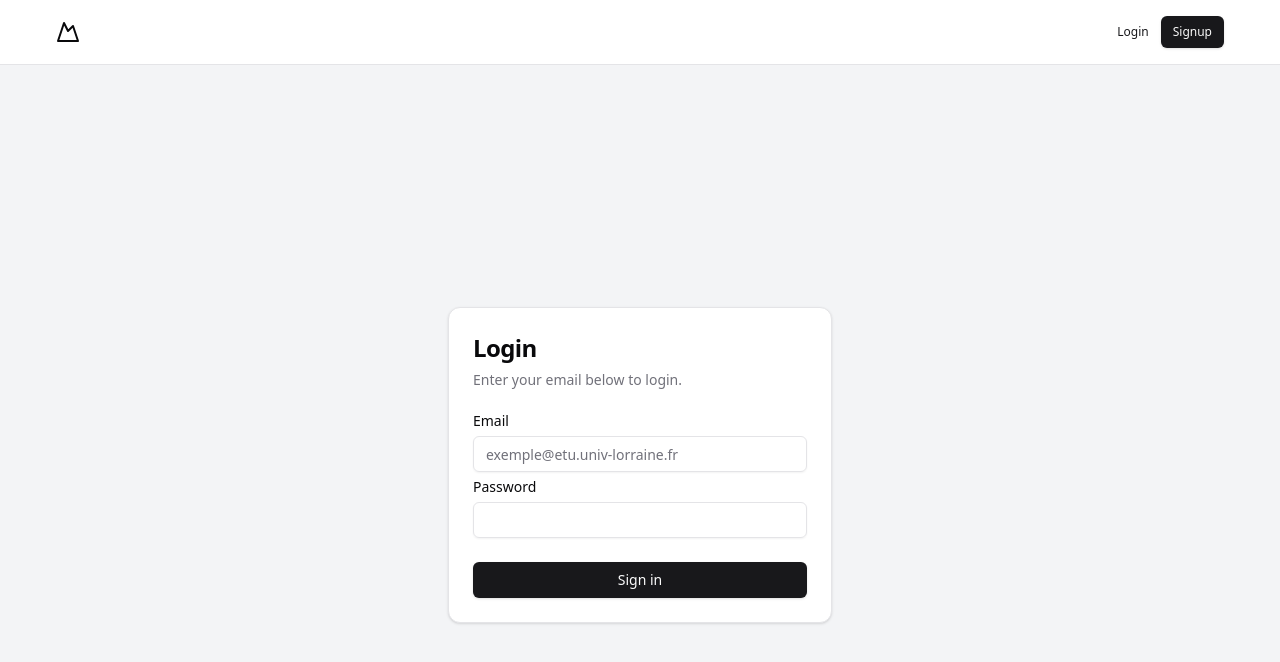
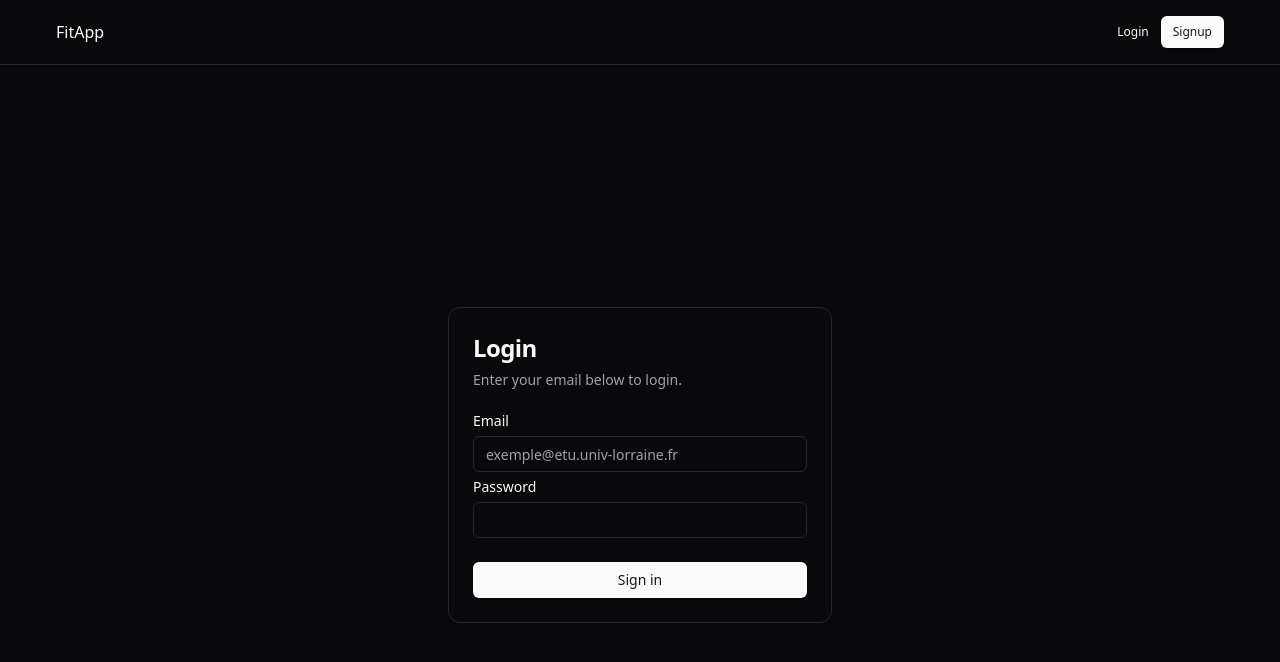
Before and after one commit to Louiscvh/health-app, a React (Vite) app: page /login in a window 1280 px wide. Shown: the top 662 px of the page. Built offline with nearby package versions, Linux system fonts and the light colour scheme.

Commit message:
Add: add two pages and fetch data

```diff
--- a/package.json
+++ b/package.json
@@ -24,6 +24,7 @@
     "react-dom": "^18.2.0",
     "react-hook-form": "^7.51.2",
     "react-router-dom": "^6.22.3",
+    "recharts": "^2.12.5",
     "sonner": "^1.4.41",
     "tailwind-merge": "^2.2.2",
     "tailwindcss-animate": "^1.0.7",
--- a/src/App.jsx
+++ b/src/App.jsx
@@ -2,16 +2,25 @@ import {BrowserRouter, Route, Routes} from "react-router-dom";
 import {Login} from "@/pages/Login.jsx";
 import {Header} from "@/components/Header.jsx";
 import {Signup} from "@/pages/Signup.jsx";
+import {PrivateRoutes, PublicRoutes} from "@/lib/router.jsx";
+import {Patients} from "@/pages/Patients.jsx";
+import {Patient} from "@/pages/Patient.jsx";
 
 function App() {
   return (
     <BrowserRouter>
         <Header/>
-      <Routes>
-          <Route path="/" element={<>Landing</>} />
-            <Route path="/signup" element={<Signup/>} />
-          <Route path="/login" element={<Login/>} />
-      </Routes>
+        <Routes>
+            <Route element={<PublicRoutes />}>
+                <Route path="/" element={<main className="container">Home</main>} />
+                <Route path="/signup" element={<Signup/>} />
+                <Route path="/login" element={<Login/>} />
+            </Route>
+            <Route element={<PrivateRoutes />}>
+                <Route path="/patients" element={<Patients />} />
+                <Route path="/patient/:id" element={<Patient />} />
+            </Route>
+        </Routes>
     </BrowserRouter>
   )
 }
--- a/src/components/Header.jsx
+++ b/src/components/Header.jsx
@@ -25,12 +25,10 @@ export const   Header = () => {
         <header className="px-4 py-4 border-b w-full shrink-0 md:px-6">
             <div className="container w-full flex items-center justify-between">
                 <Link className="flex mr-4" to="/">
-                    <MountainIcon className="h-6 w-6" />
-                    <span className="sr-only">Acme Inc</span>
+                    <span>FitApp</span>
                 </Link>
                 <nav className="text-sm font-medium">
                     {user ?
-
                         <DropdownMenu>
                             <DropdownMenuTrigger>
                                 <Avatar>
--- a/src/index.css
+++ b/src/index.css
@@ -4,33 +4,33 @@
 
   @layer base {
     :root {
-      --background: 0 0% 100%;
-      --foreground: 240 10% 3.9%;
+      --background: 240 10% 3.9%;
+      --foreground: 0 0% 98%;
 
-      --card: 0 0% 100%;
-      --card-foreground: 240 10% 3.9%;
+      --card: 240 10% 3.9%;
+      --card-foreground: 0 0% 98%;
 
-      --popover: 0 0% 100%;
-      --popover-foreground: 240 10% 3.9%;
+      --popover: 240 10% 3.9%;
+      --popover-foreground: 0 0% 98%;
 
-      --primary: 240 5.9% 10%;
-      --primary-foreground: 0 0% 98%;
+      --primary: 0 0% 98%;
+      --primary-foreground: 240 5.9% 10%;
 
-      --secondary: 240 4.8% 95.9%;
-      --secondary-foreground: 240 5.9% 10%;
+      --secondary: 240 3.7% 15.9%;
+      --secondary-foreground: 0 0% 98%;
 
-      --muted: 240 4.8% 95.9%;
-      --muted-foreground: 240 3.8% 46.1%;
+      --muted: 240 3.7% 15.9%;
+      --muted-foreground: 240 5% 64.9%;
 
-      --accent: 240 4.8% 95.9%;
-      --accent-foreground: 240 5.9% 10%;
+      --accent: 240 3.7% 15.9%;
+      --accent-foreground: 0 0% 98%;
 
-      --destructive: 0 84.2% 60.2%;
+      --destructive: 0 62.8% 30.6%;
       --destructive-foreground: 0 0% 98%;
 
-      --border: 240 5.9% 90%;
-      --input: 240 5.9% 90%;
-      --ring: 240 10% 3.9%;
+      --border: 240 3.7% 15.9%;
+      --input: 240 3.7% 15.9%;
+      --ring: 240 4.9% 83.9%;
 
       --radius: 0.5rem;
     }
--- /dev/null
+++ b/src/lib/router.jsx
@@ -0,0 +1,12 @@
+import {Navigate, Outlet} from "react-router-dom";
+import {useAuth} from "../contexts/auth.context";
+
+export const PrivateRoutes = () => {
+    const { user } = useAuth();
+    return user ? <Outlet/> : <Navigate to="/"/>;
+};
+
+export const PublicRoutes = () => {
+    const { user } = useAuth();
+    return user ? <Navigate to="/patients"/> : <Outlet/>
+};
--- a/src/pages/Login.jsx
+++ b/src/pages/Login.jsx
@@ -15,7 +15,7 @@ import {useAuth} from "@/contexts/auth.context.jsx";
 
 export const Login = () => {
     return (
-        <div className="flex justify-center items-center h-screen bg-gray-100">
+        <div className="flex justify-center items-center h-screen bg-accent-100">
             <LoginForm />
         </div>
     )
--- /dev/null
+++ b/src/pages/Patient.jsx
@@ -0,0 +1,126 @@
+import {Link, useParams} from "react-router-dom";
+import {useEffect, useState} from "react";
+import {LineChart, ResponsiveContainer, Line, CartesianGrid, BarChart, XAxis, YAxis, Tooltip, Bar} from 'recharts';
+import {useAuth} from "@/contexts/auth.context.jsx";
+import {toast} from "sonner";
+import {Button} from "@/components/ui/button.jsx";
+
+import {
+    Card,
+    CardContent,
+    CardDescription,
+    CardHeader,
+    CardTitle,
+} from "@/components/ui/card"
+
+export default function Component() {
+    return (
+        <Card>
+            <CardHeader className="pb-2">
+                <CardDescription>This Week</CardDescription>
+                <CardTitle className="text-4xl">$1,329</CardTitle>
+            </CardHeader>
+            <CardContent>
+                <div className="text-xs text-muted-foreground">+25% from last week</div>
+            </CardContent>
+        </Card>
+    )
+}
+
+
+export const Patient = () => {
+
+    const {id} = useParams();
+
+    const [patient, setPatient] = useState({});
+
+    const {logout} = useAuth();
+
+    useEffect(() => {
+        const fetchPatient = async () => {
+            const response = await fetch(`https://health.shrp.dev/items/people/${id}`, {
+                headers: {
+                    Authorization: `Bearer ${localStorage.getItem('user')}`
+                }
+            });
+            if(!response.ok) {
+                if(response.status === 401) {
+                    toast.error('Your session has expired');
+                    logout();
+                }
+                return;
+            }
+            const data = await response.json();
+            setPatient(data.data);
+        }
+        fetchPatient();
+    }, []);
+
+    const psychoData = patient?.physiologicalData?.map((value, index) => ({ id: index.toString(), value }));
+    const activityData = patient?.physicalActivities?.map((value, index) => ({ id: index.toString(), value }));
+
+    return (
+        <main className="container mt-12">
+            <Link to="/patients" className="transition mt-4 hover:opacity-50">
+                <Button variant="ghost">
+                    Back to Patients
+                </Button>
+            </Link>
+            <div className="flex flex-col gap-4 items-start md:flex-row md:items-center">
+                <img className="size-24 object-cover my-8 rounded-xl"
+                     src={patient?.sex === 1 ? "https://www.toutelasignaletique.com/21032-thickbox_default/plaque-porte-picto-alu-decoupe-symbole-homme-5-couleurs-au-choix.jpg" : "https://www.toutelasignaletique.com/21028-large_default/plaque-porte-picto-alu-decoupe-symbole-femme-5-coloris-au-choix.jpg"}/>
+                <h1 className="text-4xl font-bold mb-4 text-orange-500">{patient?.firstname} {patient?.lastname}</h1>
+            </div>
+            <Card>
+                <CardHeader>
+                    <CardTitle>Personal Informations</CardTitle>
+                </CardHeader>
+                <CardContent>
+                    <div className="grid grid-cols-1 md:grid-cols-2 gap-4">
+                        <div>
+                            <p className="text-gray-500">Height</p>
+                            <p className="text-xl font-bold">{patient?.height} cm</p>
+                        </div>
+                        <div>
+                            <p className="text-gray-500">Weight</p>
+                            <p className="text-xl font-bold">{patient?.weightStart} kg</p>
+                        </div>
+                        <div>
+                            <p className="text-gray-500">Age</p>
+                            <p className="text-xl font-bold">Born in {patient?.birthyear}</p>
+                        </div>
+                        <div>
+                            <p className="text-gray-500">Activity profile</p>
+                            <p className="text-xl font-bold">{patient?.activityProfile?.charAt(0).toUpperCase() + patient?.activityProfile?.slice(1)}</p>
+                        </div>
+                    </div>
+                </CardContent>
+            </Card>
+
+            <div className="flex flex-col gap-8 md:flex-row">
+                <div className="mt-8 w-full">
+                    <h2 className="text-xl font-bold mb-4">Psychologic Data</h2>
+                    <ResponsiveContainer width="100%" height={500}>
+                        <LineChart data={psychoData}>
+                            <Line type="monotone" dataKey="value" stroke="#8884d8"/>
+                            <XAxis dataKey="id"/>
+                            <YAxis/>
+                            <Tooltip/>
+                        </LineChart>
+                    </ResponsiveContainer>
+                </div>
+                <div className="mt-8 w-full">
+                    <h2 className="text-xl font-bold mb-4">Physical Activities</h2>
+                    <ResponsiveContainer width="100%" height={500}>
+                        <LineChart data={activityData}>
+                            <Line type="monotone" dataKey="value" stroke="#8884d8"/>
+                            <XAxis dataKey="id"/>
+                            <YAxis/>
+                            <Tooltip/>
+                        </LineChart>
+                    </ResponsiveContainer>
+                </div>
+            </div>
+        </main>
+    )
+}
--- /dev/null
+++ b/src/pages/Patients.jsx
@@ -0,0 +1,53 @@
+import {useEffect, useState} from "react";
+import {Link} from "react-router-dom";
+import {useAuth} from "@/contexts/auth.context.jsx";
+import {toast} from "sonner";
+
+export const Patients = () => {
+
+    const [patients, setPatients] = useState([])
+    const {logout} = useAuth();
+
+    useEffect(() => {
+        const fetchPatients = async () => {
+            const response = await fetch('https://health.shrp.dev/items/people', {
+                headers: {
+                    Authorization: `Bearer ${localStorage.getItem('user')}`
+                }
+            });
+            if(!response.ok) {
+                if(response.status === 401) {
+                    toast.error('Your session has expired');
+                    logout();
+                }
+                return;
+            }
+            const data = await response.json();
+            setPatients(data.data);
+        }
+        fetchPatients();
+    }, []);
+
+    return (
+        <main className="container">
+            <div className='my-12'>
+                <h1 className="text-2xl font-bold  text-orange-500">Patients <span
+                    className="">({patients?.length})</span></h1>
+                <p className="text-gray-500">Here you can retrieve all the patients.</p>
+            </div>
+            <ul className="grid grid-cols-1 md:grid-cols-2 lg:grid-cols-3 gap-4">
+                {patients?.map((patient) => (
+                    <li key={patient.id}>
+                    <Link to={`/patient/${patient.id}`} className="bg-muted p-4 rounded-lg shadow flex transition gap-4 hover:bg-muted-foreground">
+                            <img className="size-8 object-cover rounded-sm" src={patient?.sex === 1 ? "https://www.toutelasignaletique.com/21032-thickbox_default/plaque-porte-picto-alu-decoupe-symbole-homme-5-couleurs-au-choix.jpg" : "https://www.toutelasignaletique.com/21028-large_default/plaque-porte-picto-alu-decoupe-symbole-femme-5-coloris-au-choix.jpg"} />
+                            <div>
+                                <h2 className="text-xl font-bold">{patient.firstname} {patient.lastname}</h2>
+                                <p className="text-gray-500">{patient.height} cm</p>
+                            </div>
+                        </Link>
+                    </li>
+                ))}
+            </ul>
+        </main>
+    )
+}
```
Also changed, not shown: 1 other file (tests, documents, lock files or other folders).
